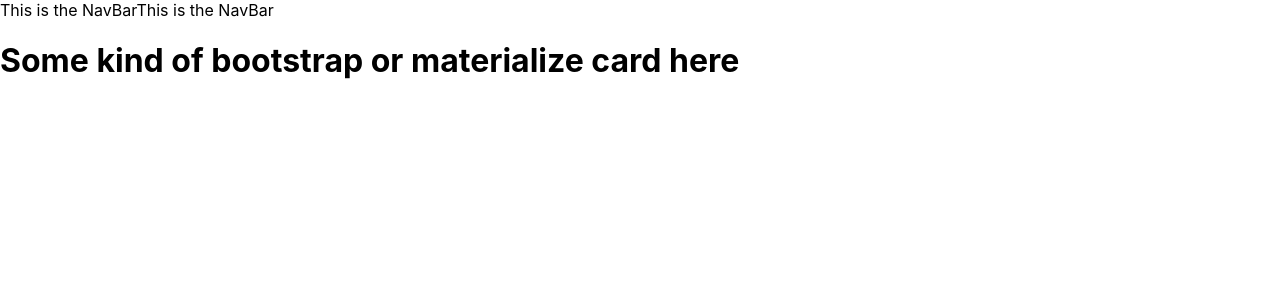
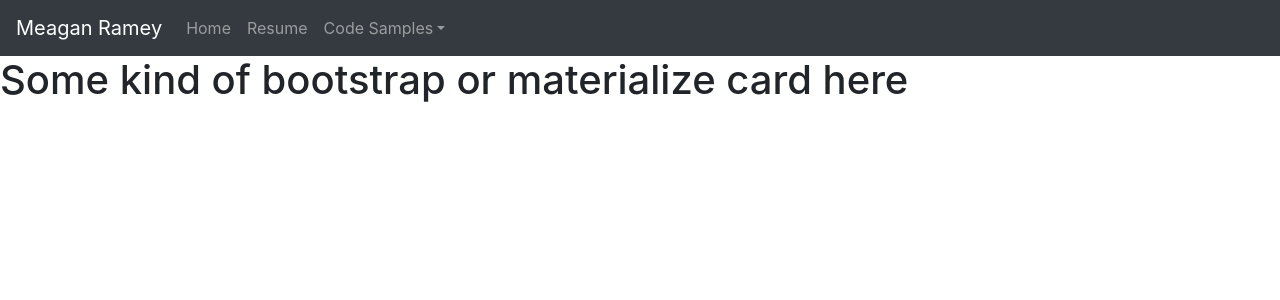
Before and after one commit to meaganramey/portfolio, a React (Create React App) app: page / in a window 1280 px wide. Shown: the top 300 px of the page. Built offline with nearby package versions, Linux system fonts and the light colour scheme.

Commit message:
Stubbed out the Navbar with bootstrap styling.

```diff
--- a/package.json
+++ b/package.json
@@ -6,7 +6,9 @@
     "@testing-library/jest-dom": "^5.13.0",
     "@testing-library/react": "^11.2.7",
     "@testing-library/user-event": "^12.8.3",
+    "bootstrap": "^4.6.0",
     "react": "^17.0.2",
+    "react-bootstrap": "^1.6.0",
     "react-dom": "^17.0.2",
     "react-router-dom": "^5.2.0",
     "react-scripts": "4.0.3",
--- a/src/App.js
+++ b/src/App.js
@@ -1,11 +1,11 @@
 import { Route, Switch } from 'react-router';
-import NavBar from './Views/NavBar';
+import Navigation from './Views/Navigation';
 import LandingPage from './Views/LandingPage'
 
 function App() {
   return (
     <>
-    <NavBar />
+    <Navigation />
     <Switch>
       <Route path='/' component={LandingPage} />
     </Switch>
--- a/src/Views/LandingPage.js
+++ b/src/Views/LandingPage.js
@@ -1,12 +1,11 @@
 import React from 'react'
-import NavBar from './NavBar.js'
 
 
 const LandingPage = (props) => {
 
     return (
         <>
-            <NavBar />
+
             <h1>Some kind of bootstrap or materialize card here</h1>
         </>
     )
--- a/src/Views/NavBar.js
+++ /dev/null
@@ -1,14 +0,0 @@
-import React from 'react'
-
-
-const NavBar = (props) => {
-
-
-    return (
-        <>
-        This is the NavBar
-        </>
-    )
-}
-
-export default NavBar
--- /dev/null
+++ b/src/Views/Navigation.js
@@ -0,0 +1,34 @@
+import React from "react";
+import Navbar from "react-bootstrap/Navbar";
+import Nav from "react-bootstrap/Nav";
+import NavDropdown from "react-bootstrap/NavDropdown";
+
+const Navigation = (props) => {
+  return (
+    <>
+      <Navbar bg="dark" variant="dark" expand="lg">
+        <Navbar.Brand href="/">Meagan Ramey</Navbar.Brand>
+        <Navbar.Toggle aria-controls="basic-navbar-nav" />
+        <Navbar.Collapse id="basic-navbar-nav">
+          <Nav className="mr-auto">
+            <Nav.Link href="/">Home</Nav.Link>
+            <Nav.Link href="/resume">Resume</Nav.Link>
+            <NavDropdown title="Code Samples" id="basic-nav-dropdown">
+              <NavDropdown.Item href="#action/3.1">Action</NavDropdown.Item>
+              <NavDropdown.Item href="#action/3.2">
+                Another action
+              </NavDropdown.Item>
+              <NavDropdown.Item href="#action/3.3">Something</NavDropdown.Item>
+              <NavDropdown.Divider />
+              <NavDropdown.Item href="#action/3.4">
+                Separated link
+              </NavDropdown.Item>
+            </NavDropdown>
+          </Nav>
+        </Navbar.Collapse>
+      </Navbar>
+    </>
+  );
+};
+
+export default Navigation;
--- a/src/index.js
+++ b/src/index.js
@@ -3,7 +3,7 @@
 import "./index.css";
 import App from "./App";
 import reportWebVitals from "./reportWebVitals";
-
+import 'bootstrap/dist/css/bootstrap.min.css';
 import { BrowserRouter } from "react-router-dom";
 
 ReactDOM.render(
```
Also changed, not shown: 1 other file (tests, documents, lock files or other folders).
